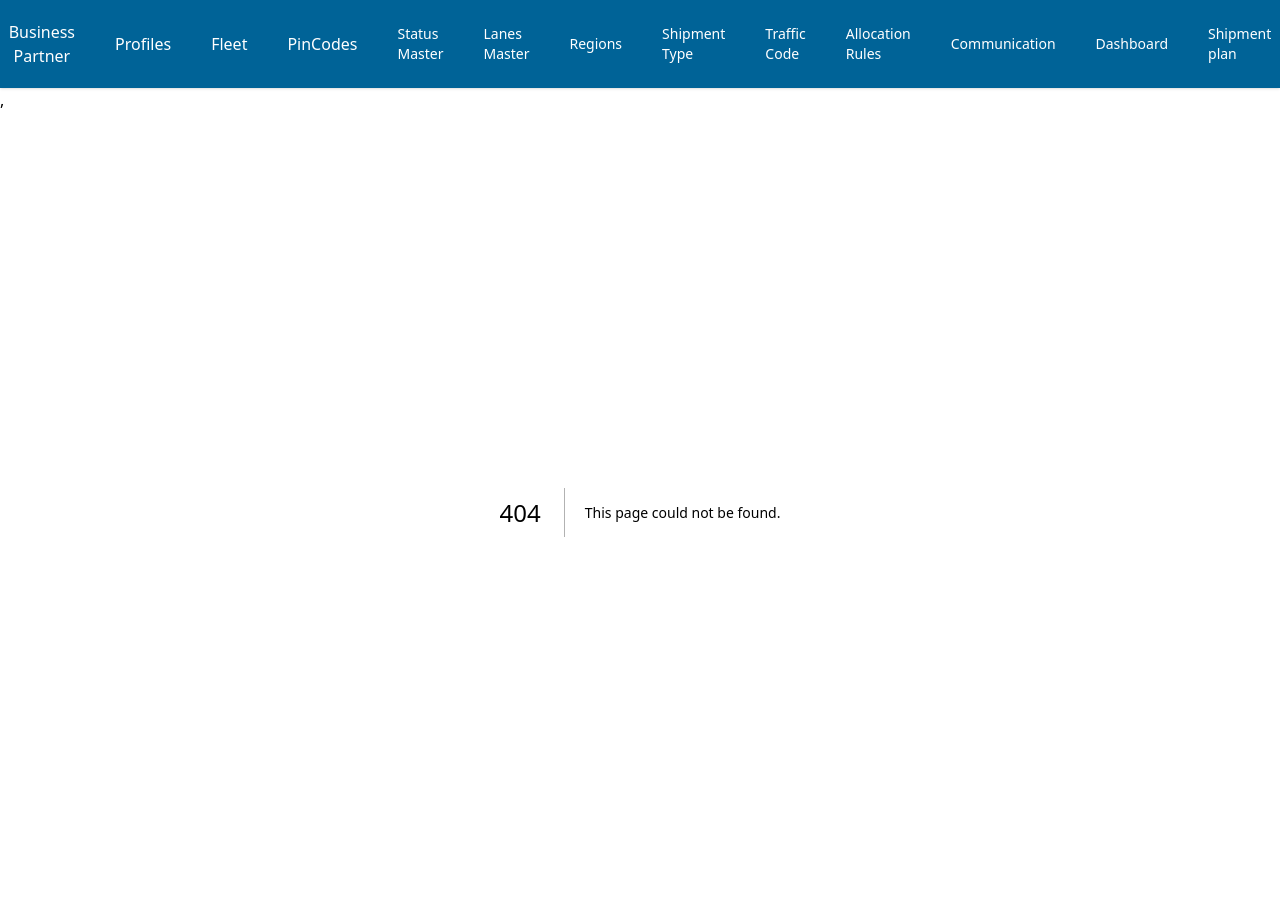
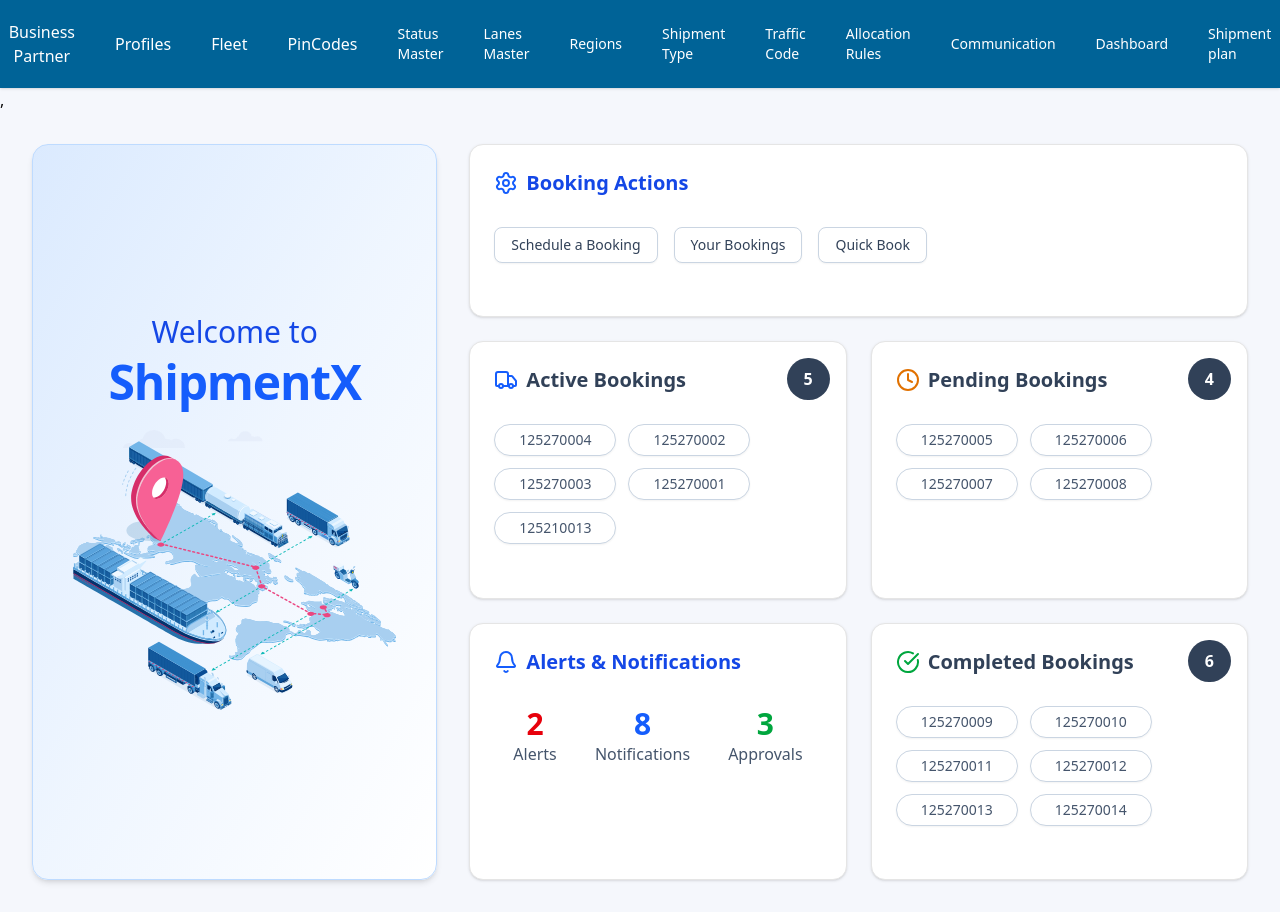
Before and after one commit to rohit24-creator/devdemo_sharedrepo, a Next.js app: page /workbench in a window 1280 px wide. Before the commit this address had no page. Built offline with nearby package versions, Linux system fonts and the light colour scheme.

Commit message:
Created Workbench page with layout

```diff
--- /dev/null
+++ b/app/workbench/page.js
@@ -0,0 +1,196 @@
+"use client"
+
+import { Card, CardContent, CardHeader, CardTitle } from "@/components/ui/card"
+import { Button } from "@/components/ui/button"
+import { Badge } from "@/components/ui/badge"
+import { Truck, Bell, CheckCircle, Clock, Settings } from "lucide-react"
+import Image from "next/image"
+
+export default function ShipmentXDashboard() {
+  const data = {
+    stats: {
+      activeBookings: 5,
+      pendingBookings: 4,
+      completedBookings: 6
+    },
+    bookings: {
+      active: [
+        { id: "125270004" },
+        { id: "125270002" },
+        { id: "125270003" },
+        { id: "125270001" },
+        { id: "125210013" }
+      ],
+      pending: [
+        { id: "125270005" },
+        { id: "125270006" },
+        { id: "125270007" },
+        { id: "125270008" }
+      ],
+      completed: [
+        { id: "125270009" },
+        { id: "125270010" },
+        { id: "125270011" },
+        { id: "125270012" },
+        { id: "125270013" },
+        { id: "125270014" }
+      ]
+    },
+    notifications: {
+      alerts: 2,
+      notifications: 8,
+      approvals: 3
+    }
+  }
+
+  return (
+    <div className="flex min-h-screen bg-slate-150 p-8 gap-8">
+      {/* Left Panel */}
+      <div className="w-1/3 flex flex-col items-center justify-center text-center rounded-2xl shadow-md bg-gradient-to-br from-blue-100 via-blue-50 to-white p-10 border border-blue-200">
+        <h2 className="text-3xl font-medium text-blue-700 mb-2">Welcome to</h2>
+        <h1 className="text-5xl font-bold text-blue-600 tracking-tight mb-6">ShipmentX</h1>
+        <Image
+          src="/your-illustration.svg"
+          alt="ShipmentX Illustration"
+          width={360}
+          height={360}
+          className="rounded-lg"
+        />
+      </div>
+
+      {/* Right Panel */}
+      <div className="flex-1 grid grid-cols-2 gap-6">
+        {/* Booking Buttons */}
+        <Card className="col-span-2">
+          <CardHeader>
+            <CardTitle className="text-xl font-semibold flex gap-2 items-center text-blue-700">
+              <Settings className="text-blue-600 w-6 h-6" />
+              Booking Actions
+            </CardTitle>
+          </CardHeader>
+          <CardContent className="flex flex-wrap gap-4">
+            {["Schedule a Booking", "Your Bookings", "Quick Book"].map((label, idx) => (
+              <Button key={idx} variant="outline" className="text-slate-700 border-slate-300 hover:bg-blue-50 font-normal">
+                {label}
+              </Button>
+            ))}
+          </CardContent>
+        </Card>
+
+        {/* Active Bookings */}
+        <Card className="relative">
+          <div className="absolute top-4 right-4">
+            <Badge className="bg-slate-700 text-white text-base px-4 py-2 rounded-full font-semibold">
+              {data.stats.activeBookings}
+            </Badge>
+          </div>
+          <CardHeader>
+            <CardTitle className="text-xl font-semibold flex gap-2 items-center text-slate-700">
+              <Truck className="text-blue-600 w-6 h-6" /> Active Bookings
+            </CardTitle>
+          </CardHeader>
+          <CardContent className="flex flex-wrap gap-3">
+            {data.bookings.active.length > 0 ? (
+              data.bookings.active.map((booking, index) => (
+                <Button
+                  key={index}
+                  variant="outline"
+                  size="sm"
+                  className="rounded-full px-6 py-2 text-slate-600 border-slate-300 hover:bg-slate-100 min-w-[120px] font-normal"
+                >
+                  {booking.id}
+                </Button>
+              ))
+            ) : (
+              <p className="text-slate-500 text-sm italic">No bookings</p>
+            )}
+          </CardContent>
+        </Card>
+
+        {/* Pending Bookings */}
+        <Card className="relative">
+          <div className="absolute top-4 right-4">
+            <Badge className="bg-slate-700 text-white text-base px-4 py-2 rounded-full font-semibold">
+              {data.stats.pendingBookings}
+            </Badge>
+          </div>
+          <CardHeader>
+            <CardTitle className="text-xl font-semibold flex gap-2 items-center text-slate-700">
+              <Clock className="text-amber-600 w-6 h-6" /> Pending Bookings
+            </CardTitle>
+          </CardHeader>
+          <CardContent className="flex flex-wrap gap-3">
+            {data.bookings.pending.length > 0 ? (
+              data.bookings.pending.map((booking, index) => (
+                <Button
+                  key={index}
+                  variant="outline"
+                  size="sm"
+                  className="rounded-full px-6 py-2 text-slate-600 border-slate-300 hover:bg-slate-100 min-w-[120px] font-normal"
+                >
+                  {booking.id}
+                </Button>
+              ))
+            ) : (
+              <p className="text-slate-500 text-sm italic">No bookings</p>
+            )}
+          </CardContent>
+        </Card>
+
+        {/* Notifications */}
+        <Card>
+          <CardHeader>
+            <CardTitle className="text-xl font-semibold flex gap-2 items-center text-blue-700">
+              <Bell className="text-blue-600 w-6 h-6" />
+              Alerts & Notifications
+            </CardTitle>
+          </CardHeader>
+          <CardContent className="flex justify-around items-center text-center">
+            <div>
+              <p className="text-3xl font-bold text-red-600">{data.notifications.alerts}</p>
+              <p className="text-base font-medium text-slate-600">Alerts</p>
+            </div>
+            <div>
+              <p className="text-3xl font-bold text-blue-600">{data.notifications.notifications}</p>
+              <p className="text-base font-medium text-slate-600">Notifications</p>
+            </div>
+            <div>
+              <p className="text-3xl font-bold text-green-600">{data.notifications.approvals}</p>
+              <p className="text-base font-medium text-slate-600">Approvals</p>
+            </div>
+          </CardContent>
+        </Card>
+
+        {/* Completed Bookings */}
+        <Card className="relative">
+          <div className="absolute top-4 right-4">
+            <Badge className="bg-slate-700 text-white text-base px-4 py-2 rounded-full font-semibold">
+              {data.stats.completedBookings}
+            </Badge>
+          </div>
+          <CardHeader>
+            <CardTitle className="text-xl font-semibold flex gap-2 items-center text-slate-700">
+              <CheckCircle className="text-green-600 w-6 h-6" /> Completed Bookings
+            </CardTitle>
+          </CardHeader>
+          <CardContent className="flex flex-wrap gap-3">
+            {data.bookings.completed.length > 0 ? (
+              data.bookings.completed.map((booking, index) => (
+                <Button
+                  key={index}
+                  variant="outline"
+                  size="sm"
+                  className="rounded-full px-6 py-2 text-slate-600 border-slate-300 hover:bg-slate-100 min-w-[120px] font-normal"
+                >
+                  {booking.id}
+                </Button>
+              ))
+            ) : (
+              <p className="text-slate-500 text-sm italic">No bookings</p>
+            )}
+          </CardContent>
+        </Card>
+      </div>
+    </div>
+  )
+}
```
Also changed, not shown: public/your-illustration.svg (added).
